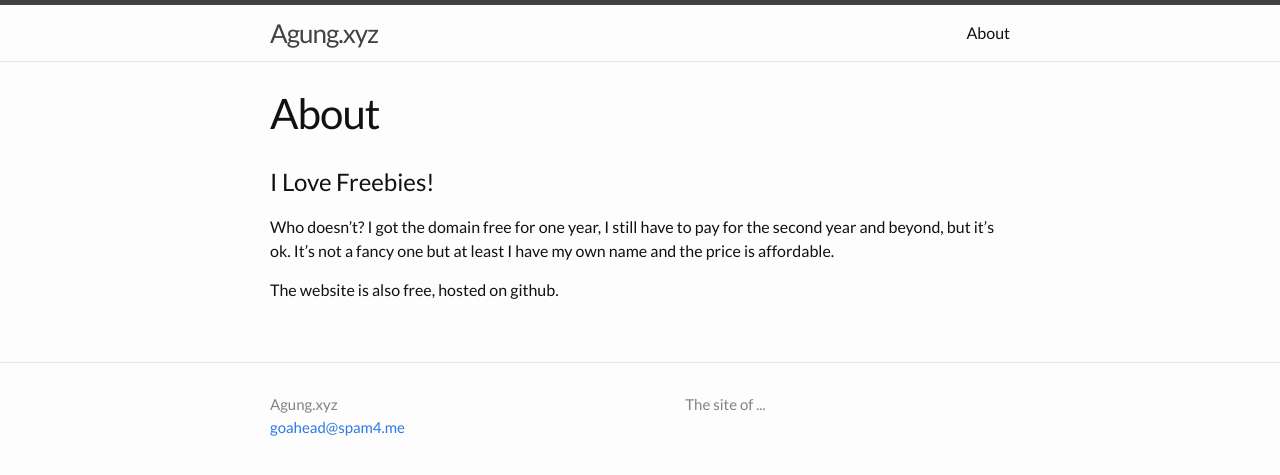
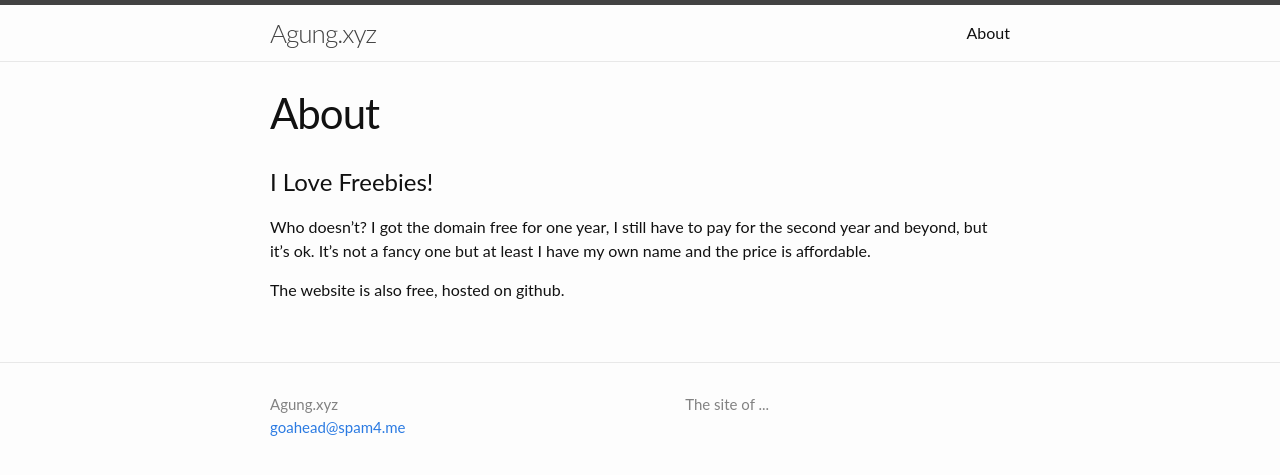
Before and after one commit to gm-ah/gm-ah.github.io, a Jekyll site: the page built from about.md, in a window 1280 px wide. Shown: the top 475 px of the page. Built offline with Jekyll 4.4.1, drawn with Linux system fonts in a browser that asks for light colours.

Commit message:
Update _base.scss

```diff
--- a/_sass/_base.scss
+++ b/_sass/_base.scss
@@ -1,4 +1,4 @@
-@import url(//fonts.googleapis.com/css?family=Lato:400,400italic,700,700italic);
+@import url(//fonts.googleapis.com/css?family=Raleway:400,400italic,700,700italic);
 
 /**
  * Reset some basic elements
```
